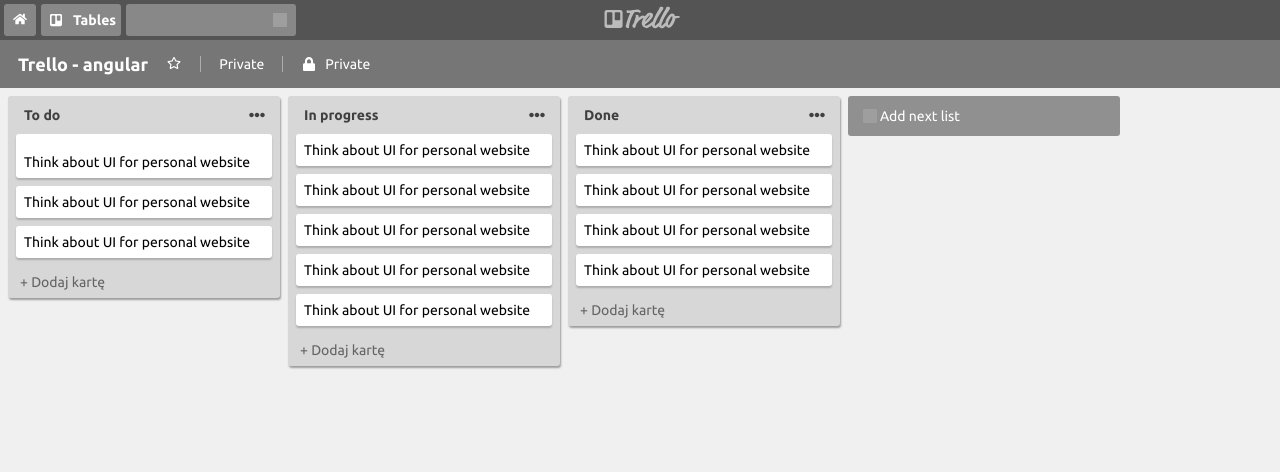
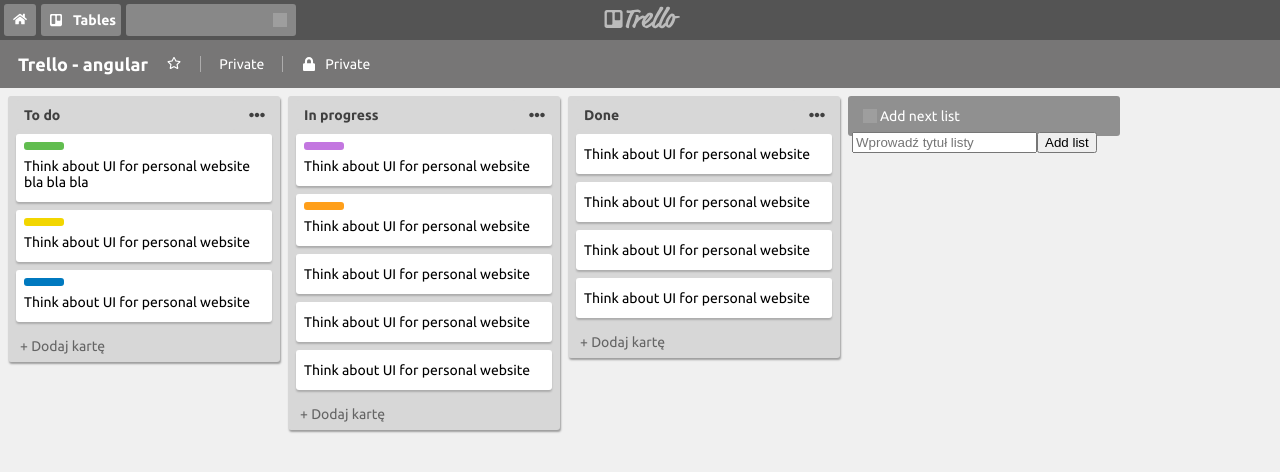
Before and after one commit to wojtfire/trello-angular, an Angular app: page / in a window 1280 px wide. Shown: the top 472 px of the page. Built offline with nearby package versions, Linux system fonts and the light colour scheme; grey boxes are pictures that could not be loaded.

Commit message:
Lists changes, new list creation

```diff
--- a/src/app/lists/list/list-item/list-item.component.html
+++ b/src/app/lists/list/list-item/list-item.component.html
@@ -1,6 +1,6 @@
 <div class="list-item">
   <div class="list-item-priority" *ngIf="listItem.priority">
-    <span class="priority-color-{{ listItem.priority }}"></span>
+    <span class="priority-color priority-{{ listItem.priority }}"></span>
   </div>
   <span class="list-item-name">{{ listItem.name }}</span>
   <a href="#" class="list-item-menu"></a>
--- a/src/app/lists/list/list-item/list-item.component.scss
+++ b/src/app/lists/list/list-item/list-item.component.scss
@@ -3,8 +3,6 @@
 @mixin priority-color($color) {
   background-color: $color;
 }
-
-$prefix: priority-color;
 
 .list-item {
   display: block;
@@ -26,16 +24,43 @@
     width: 100%;
     height: 12px;
 
-    .#{prefix} {
+    .priority-color {
       display: block;
       margin-left: 4px;
       width: 40px;
       height: 8px;
       border-radius: 3px;
     }
+
+    .priority- {
+      &green {
+        background-color: #61bd4f;
+      }
+
+      &red {
+        background-color: #eb5a46;
+      }
+
+      &yellow {
+        background-color: #f2d600;
+      }
+
+      &orange {
+        background-color: #ff9f1a;
+      }
+
+      &purple {
+        background-color: #c377e0;
+      }
+
+      &blue {
+        background-color: #0079bf;
+      }
+    }
   }
 
   .list-item-name {
+    display: block;
     padding: 4px;
   }
 }
--- a/src/app/lists/list/list.component.ts
+++ b/src/app/lists/list/list.component.ts
@@ -9,15 +9,12 @@
 export class ListComponent implements OnInit {
   @Input() list: List;
   @Output() newListItem = new EventEmitter<List>();
-  newItem = false;
 
   constructor() {}
 
   ngOnInit() {}
 
   addListItem(list: List) {
-    this.newItem = true;
     this.newListItem.emit(list);
-    this.newItem = false;
   }
 }
--- a/src/app/lists/lists.component.html
+++ b/src/app/lists/lists.component.html
@@ -5,6 +5,19 @@
     (newListItem)="onAddItem($event)"
   ></app-list>
   <div class="addListWrapper">
-    <span class="addNextListBtn"><span class="icon"></span>Add next list</span>
+    <form>
+      <span class="addNextListBtn" (click)="onAddList()"
+        ><span class="icon"></span>Add next list</span
+      >
+      <div class="addListForm"></div>
+      <input
+        class=""
+        type="text"
+        name="name"
+        placeholder="Wprowadź tytuł listy"
+        maxlength="512"
+      />
+      <button>Add list</button>
+    </form>
   </div>
 </div>
--- a/src/app/lists/lists.component.ts
+++ b/src/app/lists/lists.component.ts
@@ -1,4 +1,4 @@
-import { Component, Output, OnInit } from '@angular/core';
+import { Component, Output, OnInit, EventEmitter } from '@angular/core';
 import { List } from '../model/list.model';
 import { ListItem } from '../model/list-item.model';
 
@@ -18,31 +18,35 @@
 
   ngOnInit() {
     this.lists[0].items.push({
-      name: 'Think about UI for personal website',
+      name: 'Think about UI for personal website bla bla bla',
       description: 'Choose template, colors, animations.',
       comment: '',
-      priority: 'red'
+      priority: 'green'
     });
     this.lists[0].items.push({
       name: 'Think about UI for personal website',
       description: 'Choose template, colors, animations.',
-      comment: ''
+      comment: '',
+      priority: 'yellow'
     });
     this.lists[0].items.push({
       name: 'Think about UI for personal website',
       description: 'Choose template, colors, animations.',
-      comment: ''
+      comment: '',
+      priority: 'blue'
     });
 
     this.lists[1].items.push({
       name: 'Think about UI for personal website',
       description: 'Choose template, colors, animations.',
-      comment: ''
+      comment: '',
+      priority: 'purple'
     });
     this.lists[1].items.push({
       name: 'Think about UI for personal website',
       description: 'Choose template, colors, animations.',
-      comment: ''
+      comment: '',
+      priority: 'orange'
     });
     this.lists[1].items.push({
       name: 'Think about UI for personal website',
@@ -93,4 +97,6 @@
         });
     }
   }
+
+  onAddList() {}
 }
```
